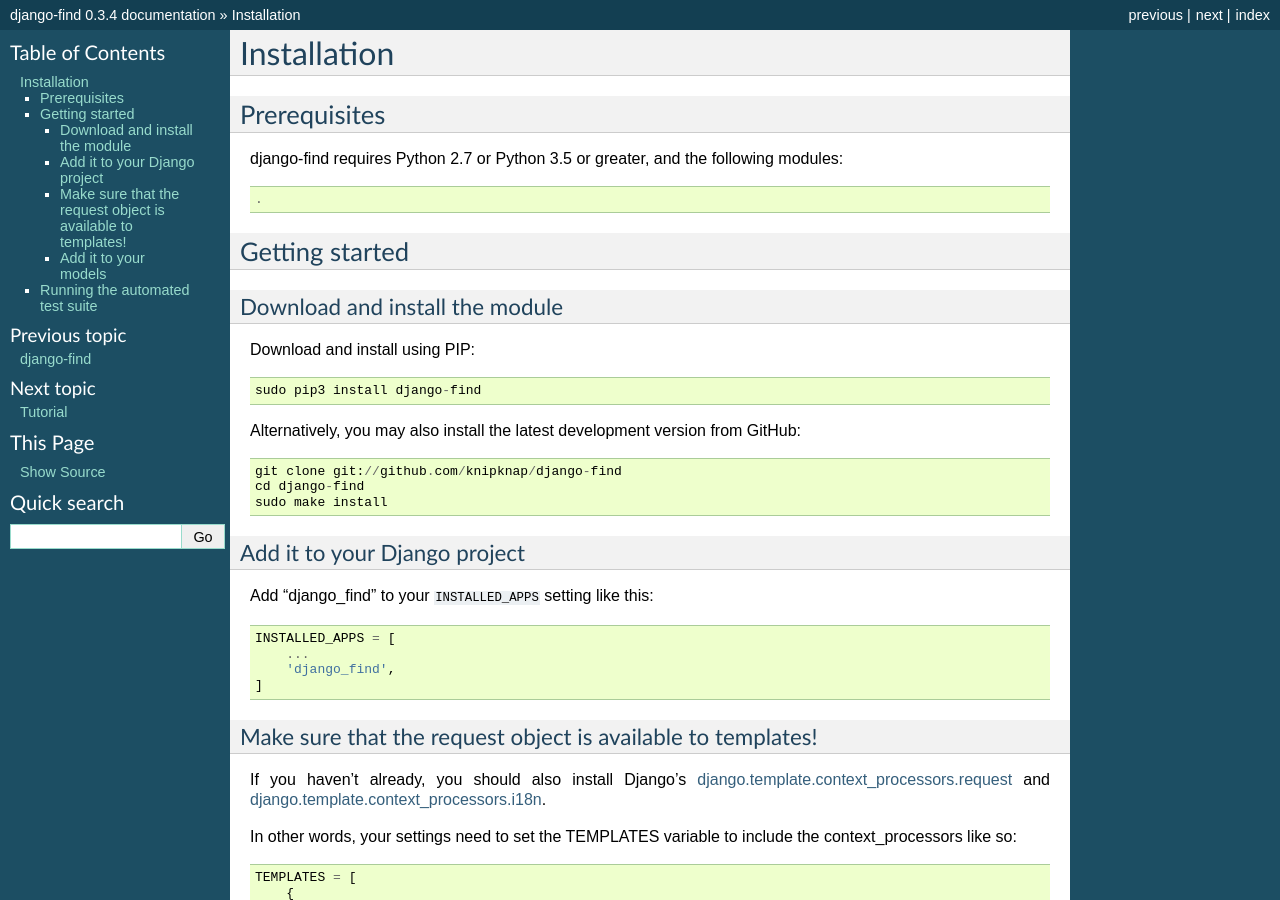
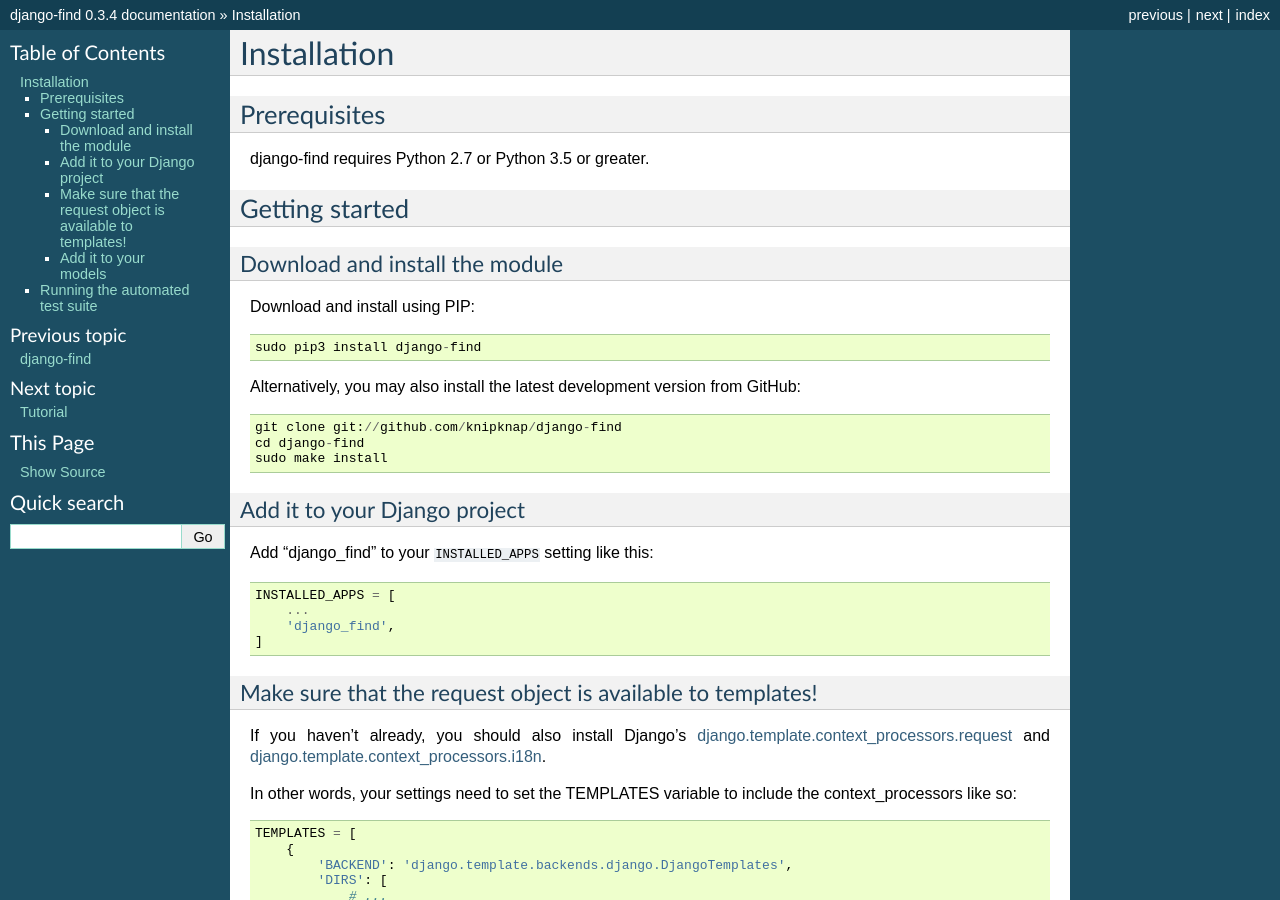
Before and after one commit to knipknap/django-find, a Sphinx documentation site: the page built from docs/install.rst, in a window 1280 px wide and 900 px high. Built offline with Sphinx 7.4.7, drawn with Linux system fonts in a browser that asks for light colours.

Commit message:
remove broken module list from docs

```diff
--- a/docs/install.rst
+++ b/docs/install.rst
@@ -4,9 +4,7 @@
 Prerequisites
 -------------
 
-django-find requires Python 2.7 or Python 3.5 or greater, and the following modules:
-
-.. literalinclude:: ../requirements.txt
+django-find requires Python 2.7 or Python 3.5 or greater.
 
 Getting started
 ---------------
```
